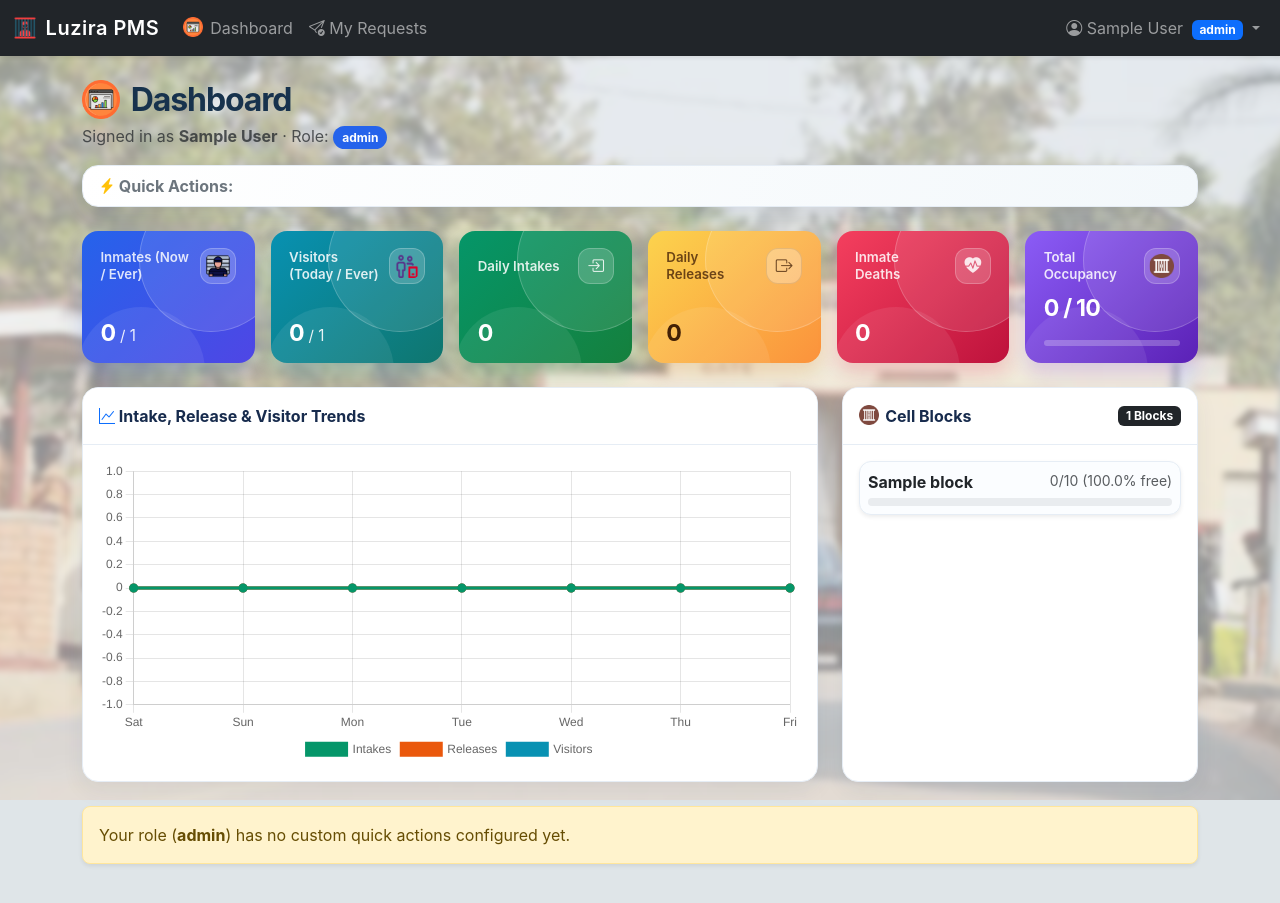
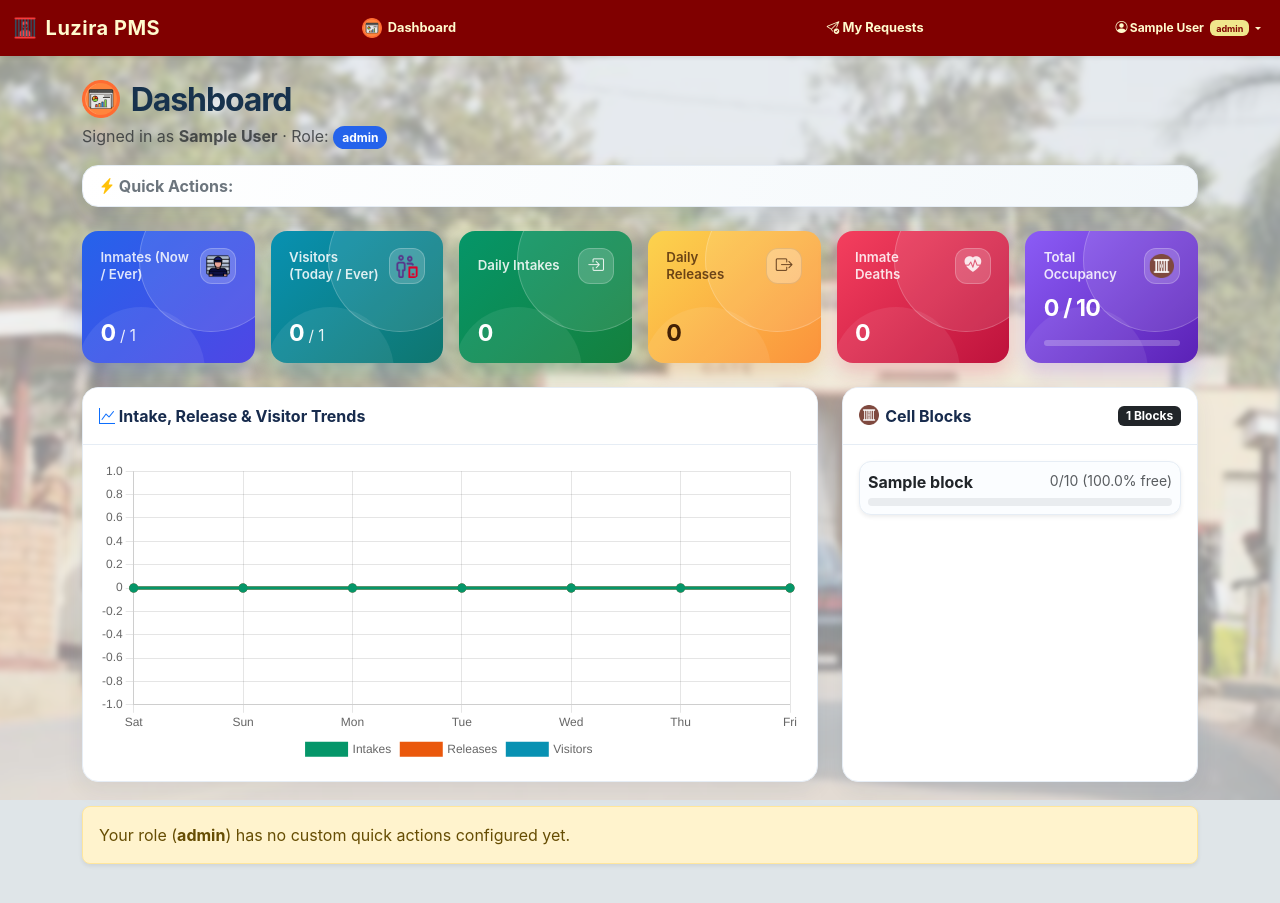
Before and after one commit to AmosMuhanguzi/luzira_pm, a Flask app: page /dashboard in a window 1280 px wide. Shown: the top 903 px of the page. Run offline with Flask 3, Linux system fonts and the light colour scheme; a user stored in the database is signed in; tables that the repository leaves empty hold one stand-in row (values such as "Sample post"); some libraries are stand-ins or nearby versions.

Commit message:
chnaged system settings for nav bar

```diff
--- a/services/rbac.py
+++ b/services/rbac.py
@@ -107,6 +107,7 @@ ROLE_PERMISSIONS = {
         Permissions.VISIT_VIEW, Permissions.VISIT_CREATE,
         Permissions.AI_VIEW_DASHBOARD,
         Permissions.INMATE_EDIT_REQUEST,
+        Permissions.DISCIPLINARY_CREATE,
         Permissions.VISITOR_BLACKLIST,
     ],
     'Receptionist': [
@@ -118,6 +119,7 @@ ROLE_PERMISSIONS = {
         Permissions.VISIT_VIEW, Permissions.VISIT_CREATE,
         Permissions.AI_VIEW_DASHBOARD,
         Permissions.INMATE_EDIT_REQUEST,
+        Permissions.DISCIPLINARY_CREATE,
         Permissions.VISITOR_BLACKLIST,
     ],
     'Security Officer': [
--- a/static/css/dashboard-background.css
+++ b/static/css/dashboard-background.css
@@ -62,7 +62,7 @@
     background: rgba(235, 241, 244, .58);
 }
 
-.dashboard-background > :not(.dashboard-slideshow) {
+.dashboard-background > :not(.dashboard-slideshow):not(.site-navbar) {
     position: relative;
     z-index: 0;
 }
--- a/static/css/style.css
+++ b/static/css/style.css
@@ -1,4 +1,10 @@
 /* static/css/style.css */
+html,
+body {
+    max-width: 100%;
+    overflow-x: clip;
+}
+
 body {
     font-family: -apple-system, BlinkMacSystemFont, "Segoe UI", Roboto, sans-serif;
 }
@@ -13,6 +19,128 @@ body {
     gap: 0.45rem;
     font-weight: 600;
     letter-spacing: 0.5px;
+}
+
+.site-navbar {
+    position: fixed !important;
+    inset: 0 0 auto;
+    z-index: 1030;
+    width: 100%;
+    background-color: #800000;
+}
+
+.site-navbar .container-fluid {
+    min-width: 0;
+    max-width: 100%;
+}
+
+.site-navbar .navbar-brand {
+    flex: 0 0 auto;
+    color: #fffacd;
+    font-weight: 700;
+}
+
+.site-navbar .nav-link {
+    display: inline-flex;
+    align-items: center;
+    gap: 0.35rem;
+    color: #fffacd;
+    font-weight: 700;
+    line-height: 1.2;
+    white-space: normal;
+}
+
+.site-navbar .nav-link:hover,
+.site-navbar .nav-link:focus {
+    color: #f0e68c;
+}
+
+.site-navbar .navbar-toggler {
+    border-color: #f0e68c;
+}
+
+.site-navbar .navbar-toggler-icon {
+    filter: brightness(0) saturate(100%) invert(96%) sepia(15%) saturate(1100%) hue-rotate(2deg) brightness(105%);
+}
+
+.site-navbar .badge {
+    background-color: #f0e68c !important;
+    color: #800000;
+    font-weight: 700;
+}
+
+.site-navbar .dropdown-menu {
+    border-color: #800000;
+    background-color: #fffacd;
+}
+
+.site-navbar .dropdown-item {
+    color: #800000;
+    font-weight: 700;
+}
+
+.site-navbar .dropdown-item:hover,
+.site-navbar .dropdown-item:focus {
+    background-color: #f0e68c;
+}
+
+@media (min-width: 992px) {
+    .site-navbar .navbar-collapse {
+        display: flex !important;
+        flex: 1 1 auto;
+        min-width: 0;
+        align-items: center;
+    }
+
+    .site-navbar .navbar-nav.me-auto {
+        flex: 1 1 0;
+        min-width: 0;
+        flex-wrap: nowrap;
+        align-items: center;
+        justify-content: space-evenly;
+        margin-right: 0 !important;
+    }
+
+    .site-navbar .navbar-nav:not(.me-auto) {
+        flex: 0 1 10rem;
+        min-width: 0;
+    }
+
+    .site-navbar .nav-item {
+        flex: 1 1 0;
+        min-width: 0;
+    }
+
+    .site-navbar .nav-link {
+        display: flex;
+        width: 100%;
+        min-width: 0;
+        justify-content: center;
+        flex-wrap: wrap;
+        gap: 0.2rem;
+        padding: 0.35rem 0.15rem;
+        font-size: 0.8rem;
+        text-align: center;
+        overflow-wrap: anywhere;
+    }
+
+    .site-navbar #userMenu {
+        display: flex;
+        width: 100%;
+        max-width: 100%;
+        justify-content: center;
+        flex-wrap: wrap;
+        gap: 0.15rem;
+        padding: 0.35rem 0.15rem;
+        font-size: 0.75rem;
+        text-align: center;
+        overflow-wrap: anywhere;
+    }
+
+    .site-navbar #userMenu .badge {
+        max-width: 100%;
+        white-space: normal;
+    }
 }
 
 .navbar-brand-logo {
--- a/templates/base.html
+++ b/templates/base.html
@@ -45,7 +45,7 @@
 {# ==================================================================== #}
 {#  TOP NAVIGATION                                                       #}
 {# ==================================================================== #}
-<nav class="navbar navbar-expand-lg navbar-dark bg-dark shadow-sm">
+<nav class="navbar navbar-expand-lg shadow-sm site-navbar">
     <div class="container-fluid">
 
         {# --- Brand --- #}
@@ -228,6 +228,16 @@
 </footer>
 
 <script src="https://cdn.jsdelivr.net/npm/bootstrap@5.3.2/dist/js/bootstrap.bundle.min.js"></script>
+<script>
+    const siteNavbar = document.querySelector('.site-navbar');
+    if (siteNavbar) {
+        const updateNavbarOffset = () => {
+            document.body.style.paddingTop = `${siteNavbar.offsetHeight}px`;
+        };
+        new ResizeObserver(updateNavbarOffset).observe(siteNavbar);
+        updateNavbarOffset();
+    }
+</script>
 {% block scripts %}{% endblock %}
 </body>
 </html>
--- a/templates/visitor/list.html
+++ b/templates/visitor/list.html
@@ -45,7 +45,7 @@
         <table class="table table-hover align-middle mb-0">
             <thead class="table-dark">
                 <tr>
-                    <th>Visitor №</th>
+                    <th>Visitor NO</th>
                     <th>Name</th>
                     <th>Phone</th>
                     <th>Relationship</th>
```
Also changed, not shown: 1 other file.
